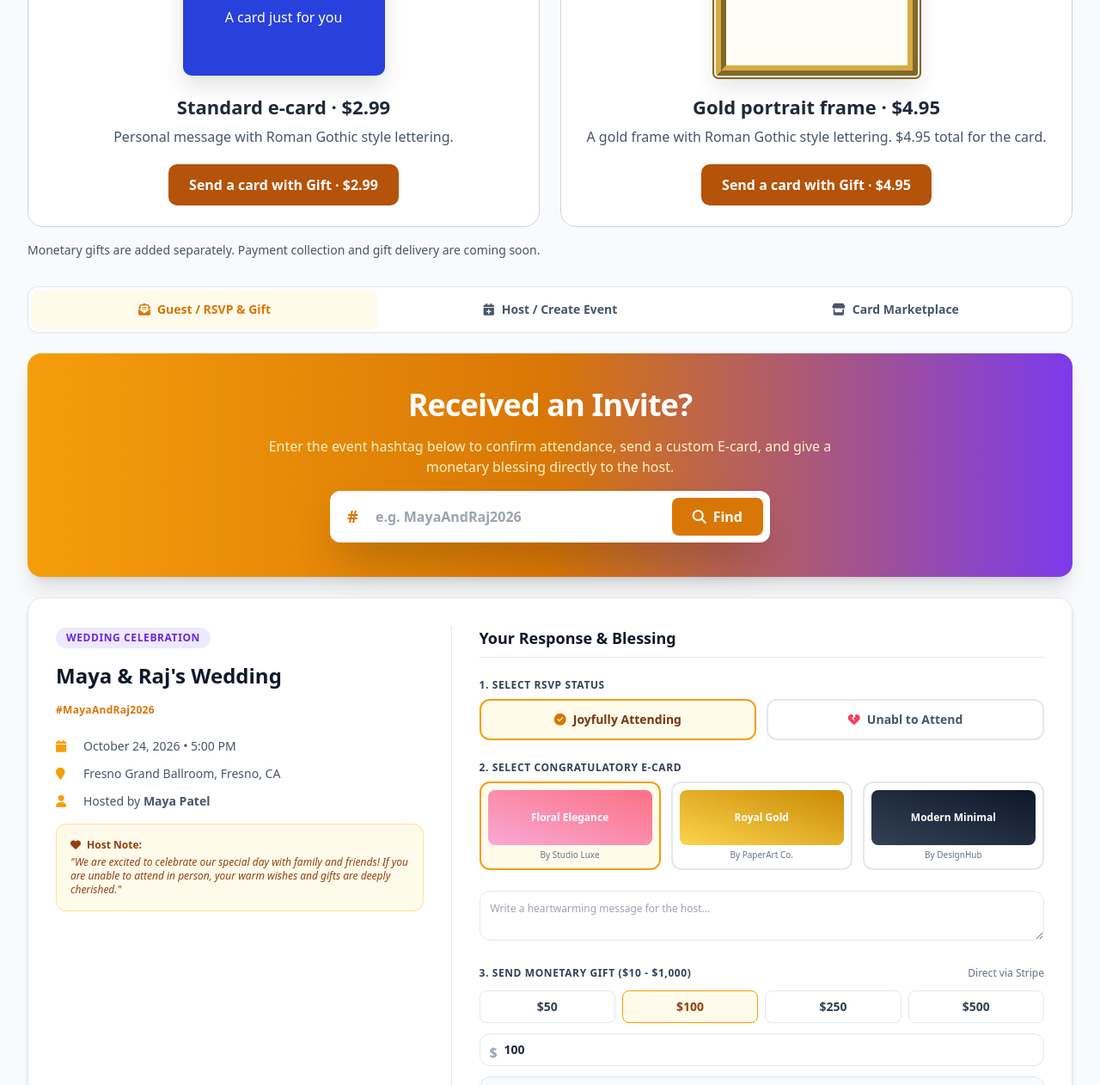
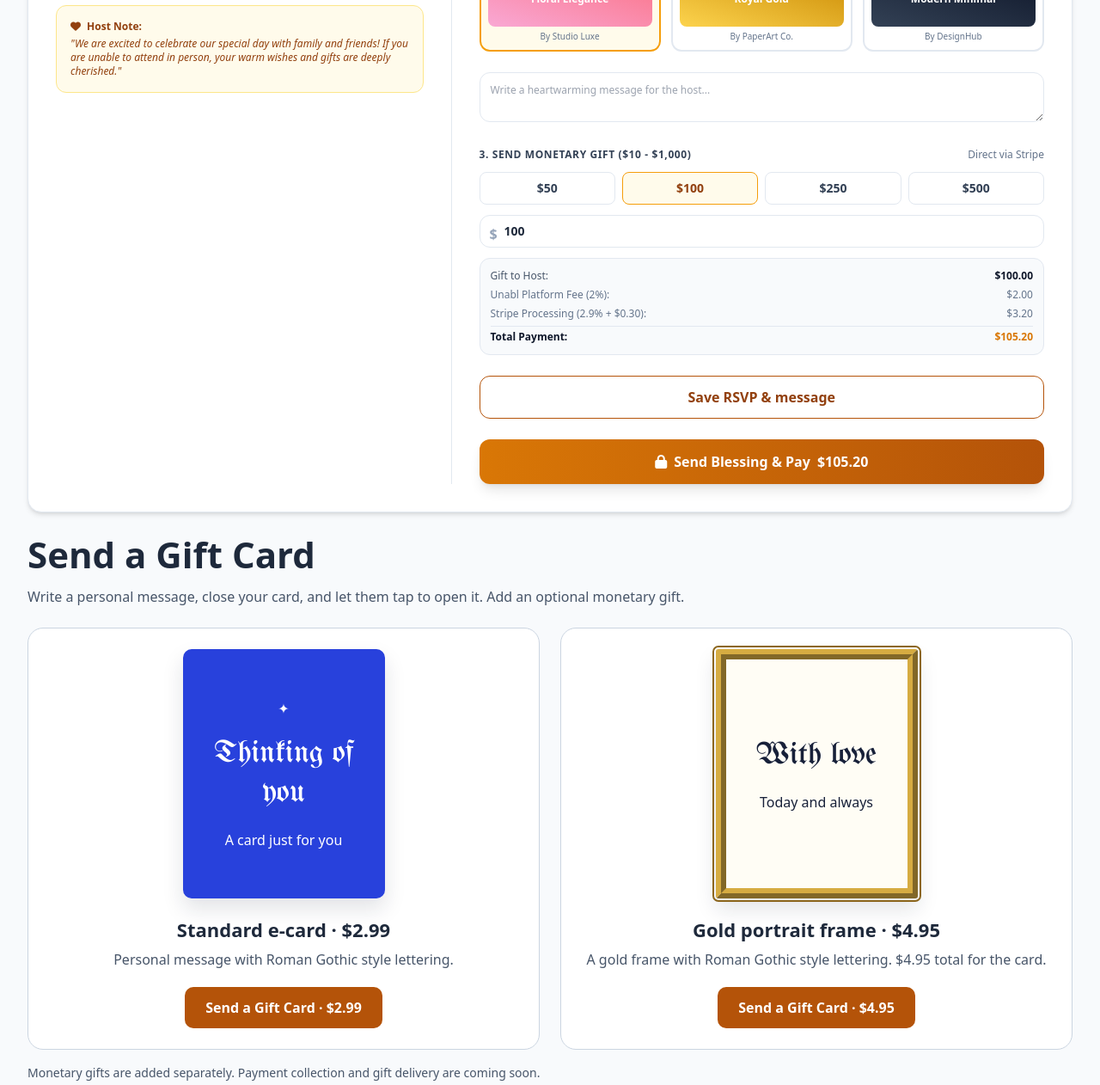
Before and after one commit to DSangHub/unabl, a plain HTML site: page index.html in a window 1280 px wide. Shown: the part 708-1970 px from the top of the page at 86% size. Drawn offline with nearby package versions, Linux system fonts and the light colour scheme; a script that the page names is missing.

Commit message:
Restore invitation landing view and place Send a Gift Card below RSVP

```diff
--- a/index.html
+++ b/index.html
@@ -76,20 +76,12 @@
   </header>
 
 <dialog class="ecard-dialog" id="ecardDialog" aria-labelledby="ecardDialogTitle"><div class="ecard-dialog-head"><h2 id="ecardDialogTitle">Create your e-card</h2><button type="button" onclick="document.getElementById('ecardDialog').close()">Close</button></div><iframe id="ecardEditor" title="Personalized e-card editor"></iframe></dialog>
-  <section class="max-w-7xl mx-auto w-full p-4" aria-labelledby="account-title"><h2 id="account-title" class="text-xl font-bold">Your Unabl account</h2><form id="account-form" class="grid sm:grid-cols-2 gap-3 mt-3"><label>Name<input id="account-name" maxlength="100" class="block w-full border rounded p-2" autocomplete="name"></label><label>Email<input id="account-email" type="email" required class="block w-full border rounded p-2" autocomplete="email"></label><label>Password<input id="account-password" type="password" minlength="8" required class="block w-full border rounded p-2" autocomplete="current-password"></label><label>Account type<select id="account-kind" class="block w-full border rounded p-2"><option value="user">User / guest</option><option value="creator">Event creator</option></select></label><button type="submit" class="bg-amber-700 text-white p-2 rounded">Sign in</button><button type="button" id="account-signup" class="border p-2 rounded">Create account</button></form><div id="account-signed-in" hidden><span id="account-user"></span> <button id="account-signout" type="button" class="border p-2 rounded">Sign out</button></div><p id="account-status" role="status" aria-live="polite" class="mt-2"></p><div id="my-events" class="mt-3"></div></section>
+
 <!-- Main Container -->
   <main class="flex-grow max-w-7xl w-full mx-auto px-4 sm:px-6 lg:px-8 py-6">
 
 
-    <section class="ecard-options" aria-labelledby="ecard-heading">
-      <h1 id="ecard-heading">Send a card with Gift</h1>
-      <p>Write a personal message, close your card, and let them tap to open it. Add an optional monetary gift.</p>
-      <div class="ecard-grid">
-        <article class="ecard-choice"><div class="ecard-sample" aria-label="Standard card preview"><span aria-hidden="true">✦</span><span class="greeting">Thinking of you</span><span>A card just for you</span></div><h2>Standard e-card · $2.99</h2><p>Personal message with Roman Gothic style lettering.</p><button type="button" onclick="openEcard(false)">Send a card with Gift · $2.99</button></article>
-        <article class="ecard-choice"><div class="ecard-sample gold" aria-label="Gold portrait frame card preview"><span class="greeting">With love</span><span>Today and always</span></div><h2>Gold portrait frame · $4.95</h2><p>A gold frame with Roman Gothic style lettering. $4.95 total for the card.</p><button type="button" onclick="openEcard(true)">Send a card with Gift · $4.95</button></article>
-      </div>
-      <p style="font-size:14px;margin:16px 0 0">Monetary gifts are added separately. Payment collection and gift delivery are coming soon.</p>
-    </section>
+
 
     <!-- Role Switcher Tabs -->
     <div class="flex border-b border-slate-200 mb-6 bg-white p-1 rounded-xl shadow-sm border">
@@ -249,6 +241,15 @@
           </button>
         </div>
       </div>
+    <section class="ecard-options" aria-labelledby="ecard-heading">
+      <h2 id="ecard-heading" style="font-size:clamp(28px,4vw,42px);font-weight:800;line-height:1.2;margin-bottom:12px">Send a Gift Card</h2>
+      <p>Write a personal message, close your card, and let them tap to open it. Add an optional monetary gift.</p>
+      <div class="ecard-grid">
+        <article class="ecard-choice"><div class="ecard-sample" aria-label="Standard card preview"><span aria-hidden="true">✦</span><span class="greeting">Thinking of you</span><span>A card just for you</span></div><h2>Standard e-card · $2.99</h2><p>Personal message with Roman Gothic style lettering.</p><button type="button" onclick="openEcard(false)">Send a Gift Card · $2.99</button></article>
+        <article class="ecard-choice"><div class="ecard-sample gold" aria-label="Gold portrait frame card preview"><span class="greeting">With love</span><span>Today and always</span></div><h2>Gold portrait frame · $4.95</h2><p>A gold frame with Roman Gothic style lettering. $4.95 total for the card.</p><button type="button" onclick="openEcard(true)">Send a Gift Card · $4.95</button></article>
+      </div>
+      <p style="font-size:14px;margin:16px 0 0">Monetary gifts are added separately. Payment collection and gift delivery are coming soon.</p>
+    </section>
     </div>
 
     <!-- TAB 2: HOST / CREATE & ACKNOWLEDGE -->
@@ -469,6 +470,7 @@
     </div>
 
   </main>
+<section class="max-w-7xl mx-auto w-full p-4" aria-labelledby="account-title"><h2 id="account-title" class="text-xl font-bold">Your Unabl account</h2><form id="account-form" class="grid sm:grid-cols-2 gap-3 mt-3"><label>Name<input id="account-name" maxlength="100" class="block w-full border rounded p-2" autocomplete="name"></label><label>Email<input id="account-email" type="email" required class="block w-full border rounded p-2" autocomplete="email"></label><label>Password<input id="account-password" type="password" minlength="8" required class="block w-full border rounded p-2" autocomplete="current-password"></label><label>Account type<select id="account-kind" class="block w-full border rounded p-2"><option value="user">User / guest</option><option value="creator">Event creator</option></select></label><button type="submit" class="bg-amber-700 text-white p-2 rounded">Sign in</button><button type="button" id="account-signup" class="border p-2 rounded">Create account</button></form><div id="account-signed-in" hidden><span id="account-user"></span> <button id="account-signout" type="button" class="border p-2 rounded">Sign out</button></div><p id="account-status" role="status" aria-live="polite" class="mt-2"></p><div id="my-events" class="mt-3"></div></section>
 
   <!-- Host Thank You E-Card Modal -->
   <div id="ackModal" class="fixed inset-0 bg-slate-900/60 backdrop-blur-sm hidden items-center justify-center z-50 p-4">
```
